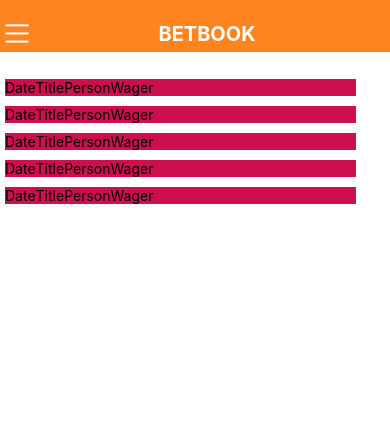
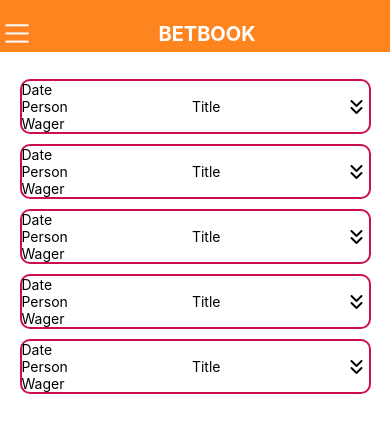
Before and after one commit to Smoopfrog/bet-book, a React Native app: screen / in a window 390 px wide. Shown: the top 432 px of the page. Built offline with nearby package versions, Linux system fonts and the light colour scheme.

Commit message:
add placeholders for bet component

```diff
--- a/components/Bet.js
+++ b/components/Bet.js
@@ -1,13 +1,21 @@
 import { StyleSheet, Text, View } from "react-native";
+import { Feather } from "@expo/vector-icons";
 
 const Bet = () => {
   return (
     <View style={styles.card}>
       <View style={styles.header}>
-        <Text>Date</Text>
-        <Text>Title</Text>
-        <Text>Person</Text>
-        <Text>Wager</Text>
+        <View>
+          <Text style={styles.text}>Date</Text>
+          <Text style={styles.text}>Person</Text>
+          <Text style={styles.text}>Wager</Text>
+        </View>
+        <View style={styles.title}>
+          <Text >Title</Text>
+        </View>
+        <View style={styles.icon}>
+          <Feather name="chevrons-down" size={24} color="black" />
+        </View>
       </View>
     </View>
   );
@@ -16,11 +24,20 @@ const Bet = () => {
 const styles = StyleSheet.create({
   card: {
     margin: 5,
-    width: '90%',
-    backgroundColor: '#CD104D'
+    width: "90%",
+    borderColor: "#CD104D",
+    borderWidth: 2,
+    borderRadius: 10,
   },
   header: {
     flexDirection: "row",
+    justifyContent: "space-between",
+  },
+  title: {
+    justifyContent: "center",
+  },
+  icon: {
+    justifyContent: "center",
   },
 });
 export default Bet;
--- a/components/BetFeed.js
+++ b/components/BetFeed.js
@@ -1,19 +1,26 @@
-import { ScrollView, View } from "react-native";
+import { ScrollView, StyleSheet, View } from "react-native";
 import Bet from "./Bet";
 
 const BetFeed = () => {
   return (
-    <ScrollView>
-      <View>
+    <ScrollView contentContainerStyle={styles.innerContainer}>
         <Bet></Bet>
         <Bet></Bet>
         <Bet></Bet>
         <Bet></Bet>
         <Bet></Bet>
-      </View>
     </ScrollView>
   );
 };
 
+const styles = StyleSheet.create({
+  // outerContainer: {
+  //   height: '100%'
+  // },
+  innerContainer: {
+    alignItems: 'center'
+  }
+})
+
 
 export default BetFeed;
```
